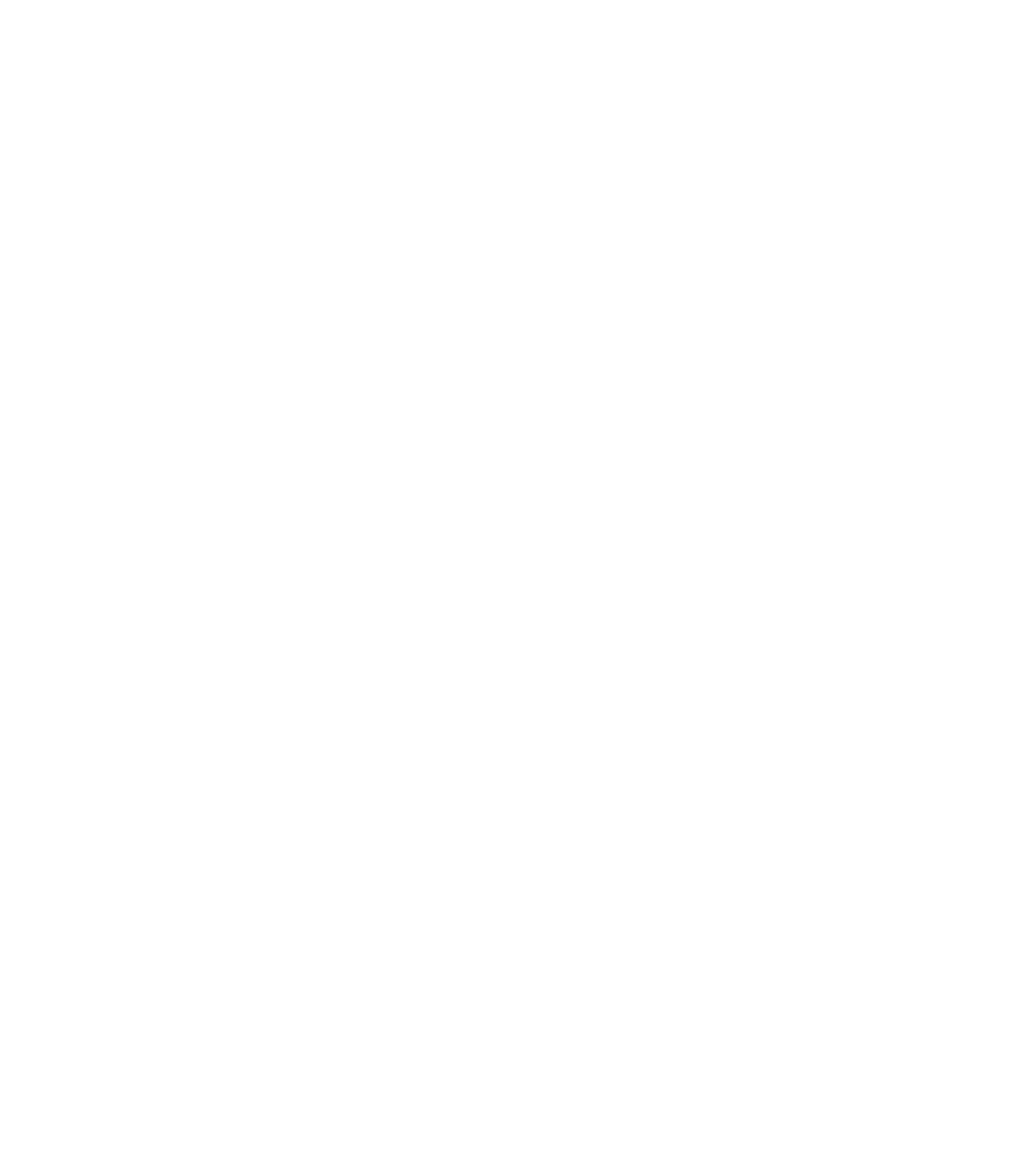
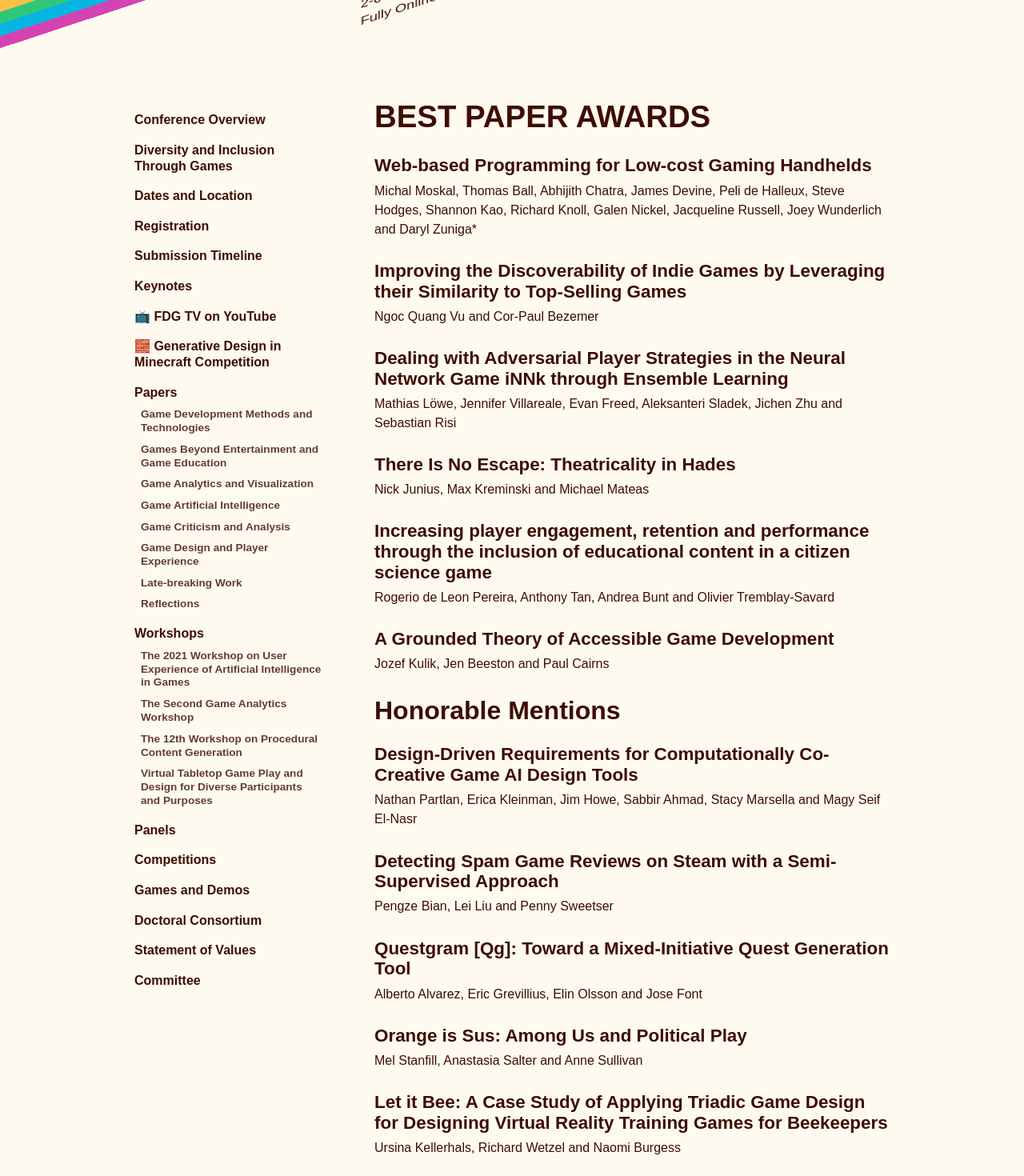
Before and after one commit to Spaxe/fdg2021.org, a React (Create React App) app: page /paper-awards in a window 1280 px wide. Shown: the part 260-1730 px from the top of the page at 80% size. Before the commit the page ends 800 px from the top, so only its background shows below. Built offline with nearby package versions, Linux system fonts and the light colour scheme; a web font is replaced by a local one.

Commit message:
paper awards

```diff
--- a/src/Routes.tsx
+++ b/src/Routes.tsx
@@ -5,6 +5,7 @@
 import CFA from "./call-for-activities/CFA";
 import CFP from "./call-for-papers/CFP";
 import CFW from "./call-for-workshops/CFW";
+import PaperAwards from "./paper-awards/PaperAwards";
 
 export default function Routes() {
   return (
@@ -24,6 +25,9 @@
       <Route exact path="/call-for-activities">
         <CFA />
       </Route>
+      <Route exact path="/paper-awards">
+        <PaperAwards />
+      </Route>
     </Switch>
   );
 }
--- /dev/null
+++ b/src/paper-awards/PaperAwards.tsx
@@ -0,0 +1,68 @@
+import React from "react";
+import ReactMarkdown from "react-markdown";
+import Header from "./../Header";
+import Menu from "./../Menu";
+import Organisations from "./../Organisations";
+import Footer from "./../Footer";
+import { HeadingRenderer } from "../MarkdownRenderer";
+
+export default function CFP() {
+  return (
+    <div className="bg-orange-100 text-primary-red overflow-x-hidden">
+      <Header />
+
+      <div className="wrapper relative lg:flex flex-row-reverse mx-auto px-2 z-20">
+        {/* Main content */}
+        <main className="ml-8 mt-10 pr-8">
+          <ReactMarkdown source={md} renderers={{ heading: HeadingRenderer }} />
+
+          <Organisations />
+        </main>
+
+        <Menu />
+      </div>
+
+      <Footer />
+    </div>
+  );
+}
+
+const md = `
+# BEST PAPER AWARDS
+
+### Web-based Programming for Low-cost Gaming Handhelds
+Michal Moskal, Thomas Ball, Abhijith Chatra, James Devine, Peli de Halleux, Steve Hodges, Shannon Kao, Richard Knoll, Galen Nickel, Jacqueline Russell, Joey Wunderlich and Daryl Zuniga*
+
+### Improving the Discoverability of Indie Games by Leveraging their Similarity to Top-Selling Games
+Ngoc Quang Vu and Cor-Paul Bezemer
+
+### Dealing with Adversarial Player Strategies in the Neural Network Game iNNk through Ensemble Learning
+Mathias Löwe, Jennifer Villareale, Evan Freed, Aleksanteri Sladek, Jichen Zhu and Sebastian Risi
+
+### There Is No Escape: Theatricality in Hades
+Nick Junius, Max Kreminski and Michael Mateas
+
+### Increasing player engagement, retention and performance through the inclusion of educational content in a citizen science game
+Rogerio de Leon Pereira, Anthony Tan, Andrea Bunt and Olivier Tremblay-Savard
+
+### A Grounded Theory of Accessible Game Development
+Jozef Kulik, Jen Beeston and Paul Cairns
+
+## Honorable Mentions
+
+### Design-Driven Requirements for Computationally Co-Creative Game AI Design Tools
+Nathan Partlan, Erica Kleinman, Jim Howe, Sabbir Ahmad, Stacy Marsella and Magy Seif El-Nasr
+
+### Detecting Spam Game Reviews on Steam with a Semi-Supervised Approach
+Pengze Bian, Lei Liu and Penny Sweetser
+
+### Questgram \\[Qg\\]: Toward a Mixed-Initiative Quest Generation Tool
+Alberto Alvarez, Eric Grevillius, Elin Olsson and Jose Font
+
+### Orange is Sus: Among Us and Political Play
+Mel Stanfill, Anastasia Salter and Anne Sullivan
+
+### Let it Bee: A Case Study of Applying Triadic Game Design for Designing Virtual Reality Training Games for Beekeepers
+Ursina Kellerhals, Richard Wetzel and Naomi Burgess
+
+`;
```
